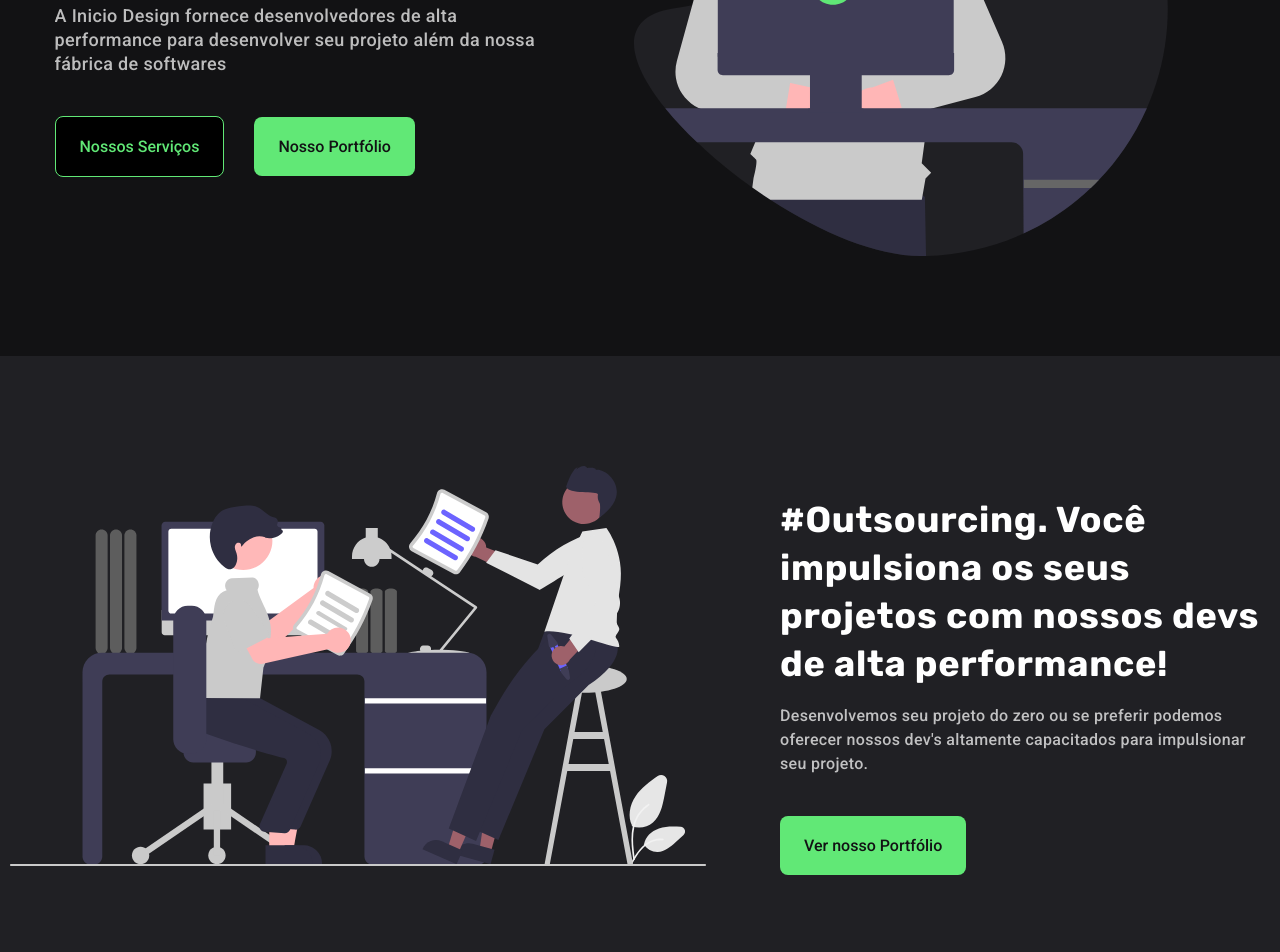
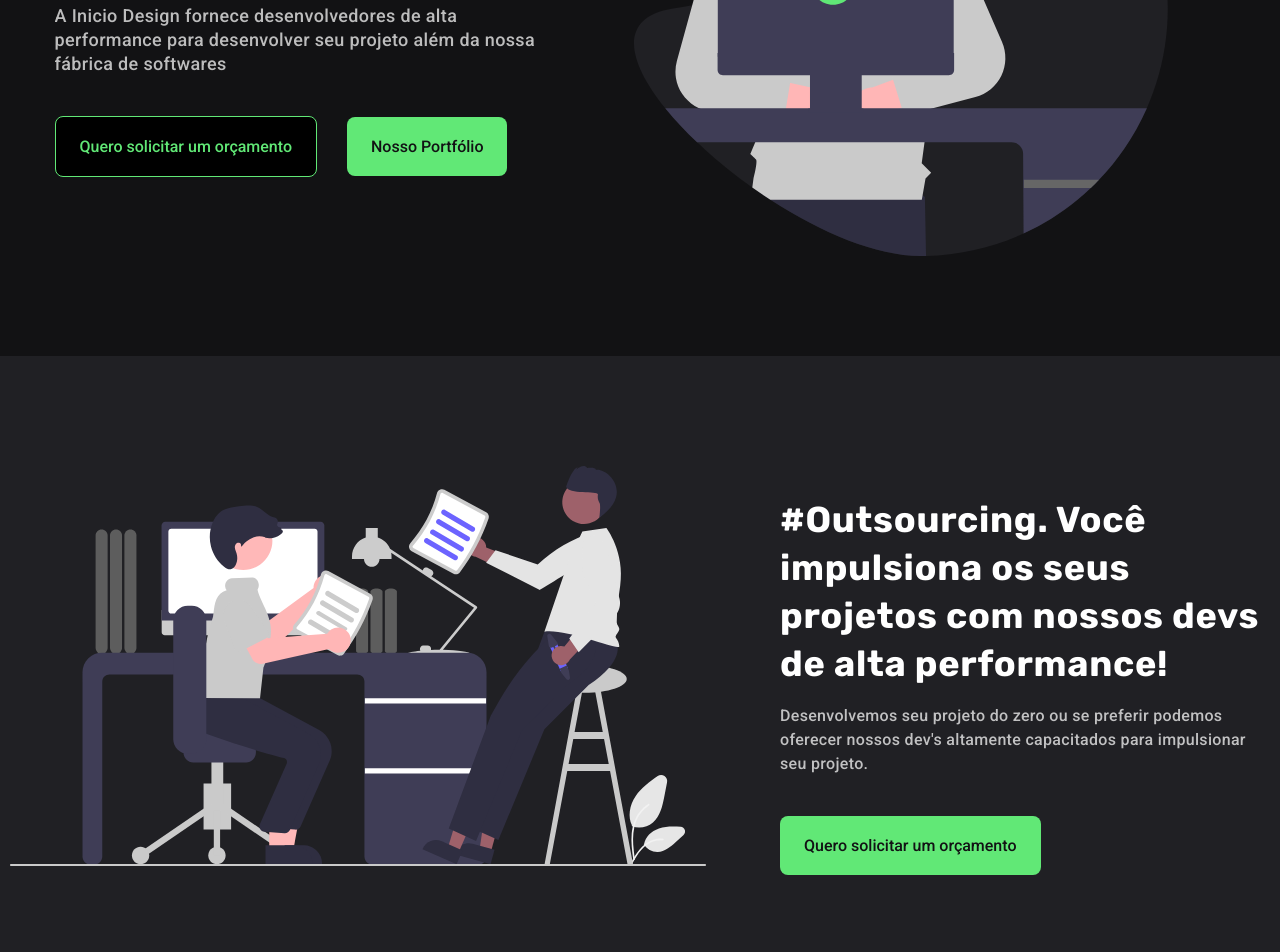
Before and after one commit to auggustus6/iniciodesign-web, a React (Vite) app: page / in a window 1280 px wide. Shown: the part 360-1312 px from the top of the page. Built offline with nearby package versions, Linux system fonts and the light colour scheme.

Commit message:
fix: change label button

```diff
--- a/src/components/FirstSection/FirstSection.jsx
+++ b/src/components/FirstSection/FirstSection.jsx
@@ -14,7 +14,9 @@ const FirstSection = ({ text, paragraph }) => {
               <div className={styles.containerButtons}>
                 <ul>
                   <li className={styles.btnBlack}>
-                    <a href="#services">{i18next.t("buttons.myServices")}</a>
+                    <a
+                      target="_blank"
+                      href="https://api.whatsapp.com/send?phone=5517992580206&text=Ol%C3%A1%2C%20gostaria%20de%20saber%20como%20voc%C3%AAs%20me%20ajudariam%20no%20desenvolvimento%20do%20meu%20projeto!">{i18next.t("buttons.myWhats")}</a>
                   </li>
                   <li className={styles.btnGreen}>
                     <a href="#portfolio">{i18next.t("buttons.myPort")}</a>
--- a/src/components/FiveSection/FiveSection.jsx
+++ b/src/components/FiveSection/FiveSection.jsx
@@ -11,10 +11,10 @@ const FiveSection = ({ text, paragraph }) => {
             <h1>{text}</h1>
             <p>{paragraph}</p>
             <a
+              target="_blank"
               className={styles.btnGreen}
-              href="#portfolio">
-              {i18next.t("buttons.contact")}
-            </a>
+              href="https://api.whatsapp.com/send?phone=5517992580206&text=Ol%C3%A1%2C%20gostaria%20de%20saber%20como%20voc%C3%AAs%20me%20ajudariam%20no%20desenvolvimento%20do%20meu%20projeto!">{i18next.t("buttons.myWhats")}</a>
+
           </div>
 
           <div className={styles.containerImg}>
--- a/src/components/FiveSection/FiveSection.module.css
+++ b/src/components/FiveSection/FiveSection.module.css
@@ -32,7 +32,7 @@
   font-size: 1.6rem;
   font-weight: 500;
   color: #121214;
-  max-width: 18rem;
+  max-width: 50rem;
   margin-bottom: 4rem;
 }
 
--- a/src/components/SecondSection/SecondSection.jsx
+++ b/src/components/SecondSection/SecondSection.jsx
@@ -16,9 +16,10 @@ const SecondSection = ({ text, paragraph }) => {
               <h1>{text}</h1>
               <p>{paragraph}</p>
               <div className={styles.containerButtons}>
-                <a className={styles.btnGreen} href="#portfolio">
-                  {i18next.t("buttons.viewPort")}
-                </a>
+                <a
+                  target="_blank"
+                  className={styles.btnGreen}
+                  href="https://api.whatsapp.com/send?phone=5517992580206&text=Ol%C3%A1%2C%20gostaria%20de%20saber%20como%20voc%C3%AAs%20me%20ajudariam%20no%20desenvolvimento%20do%20meu%20projeto!">{i18next.t("buttons.myWhats")}</a>
               </div>
             </div>
           </div>
--- a/src/translate/languages/en.js
+++ b/src/translate/languages/en.js
@@ -52,6 +52,7 @@ const messages = {
         myPort: "Our Portfolio",
         viewPort: "See portfolio",
         contact: "Get in touch",
+        myWhats: "Call us on whatsapp",
       },
       cards: {
         titlesCard: "Design App",
--- a/src/translate/languages/pt.js
+++ b/src/translate/languages/pt.js
@@ -52,6 +52,8 @@ const messages = {
         myPort: "Nosso Portfólio",
         viewPort: "Ver nosso Portfólio",
         contact: "Entrar em contato",
+        myWhats: "Quero solicitar um orçamento",
+
       },
       cards: {
         titlesCard: "Design do App",
```
